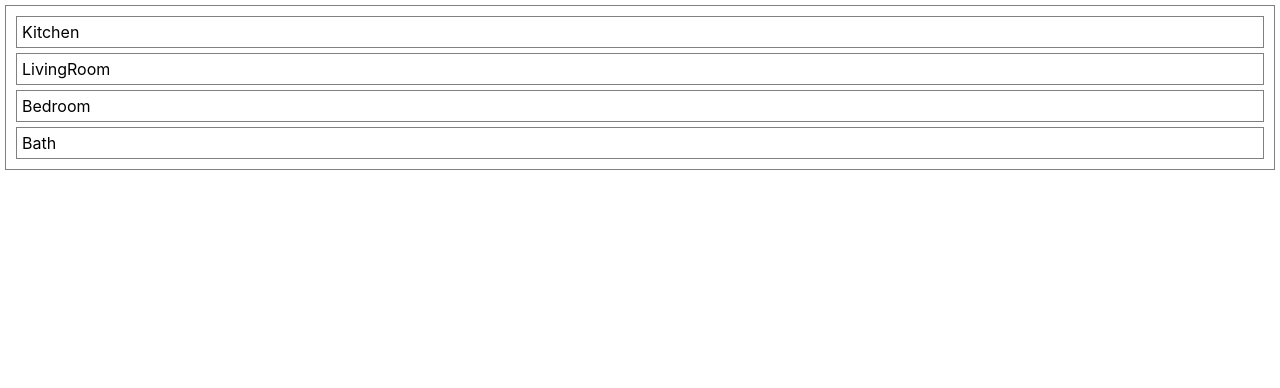
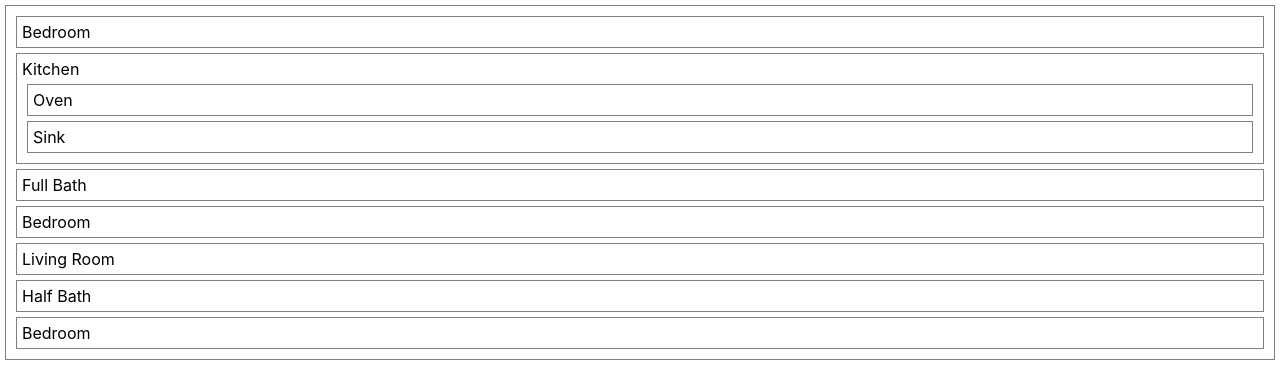
Before and after one commit to LedioDylgjeri/floorplan-lab, a React (Create React App) app: page / in a window 1280 px wide. Shown: the top 388 px of the page. Built offline with nearby package versions, Linux system fonts and the light colour scheme.

Commit message:
set up kitchen component

```diff
--- a/src/FloorPlan.jsx
+++ b/src/FloorPlan.jsx
@@ -1,10 +1,17 @@
+import Kitchen from "./Kitchen";
+
 const FloorPlan = (props) => {
   return (
     <>
-      <div>Kitchen</div>
-      <div>LivingRoom</div>
       <div>Bedroom</div>
-      <div>Bath</div>
+      <div>Kitchen
+      < Kitchen />
+      </div>
+      <div>Full Bath</div>
+      <div>Bedroom</div>
+      <div>Living Room</div>
+      <div>Half Bath</div>
+      <div>Bedroom</div>
     </>
   )
 }
--- /dev/null
+++ b/src/Kitchen.jsx
@@ -0,0 +1,10 @@
+const Kitchen = (props) => {
+  return (
+    <>
+      <div>Oven</div>
+      <div>Sink</div>
+    </>
+  )
+}
+
+export default Kitchen;
```
